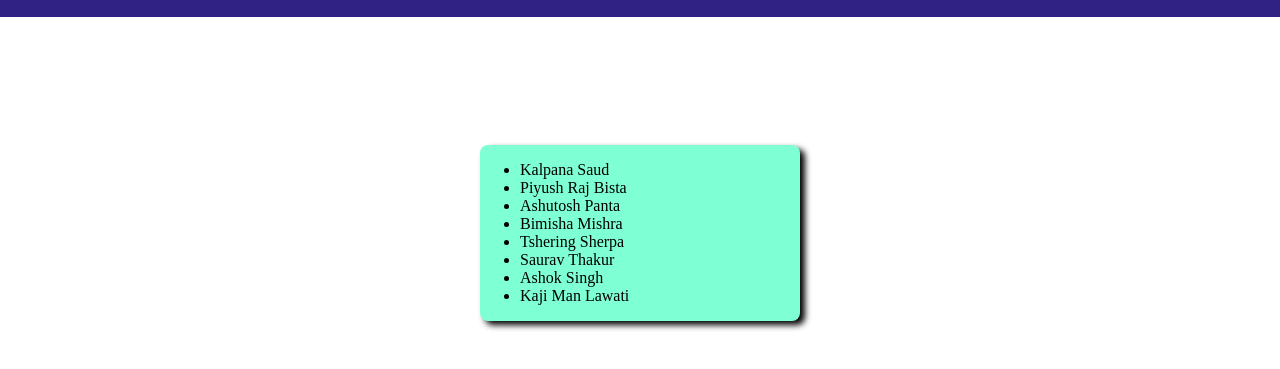
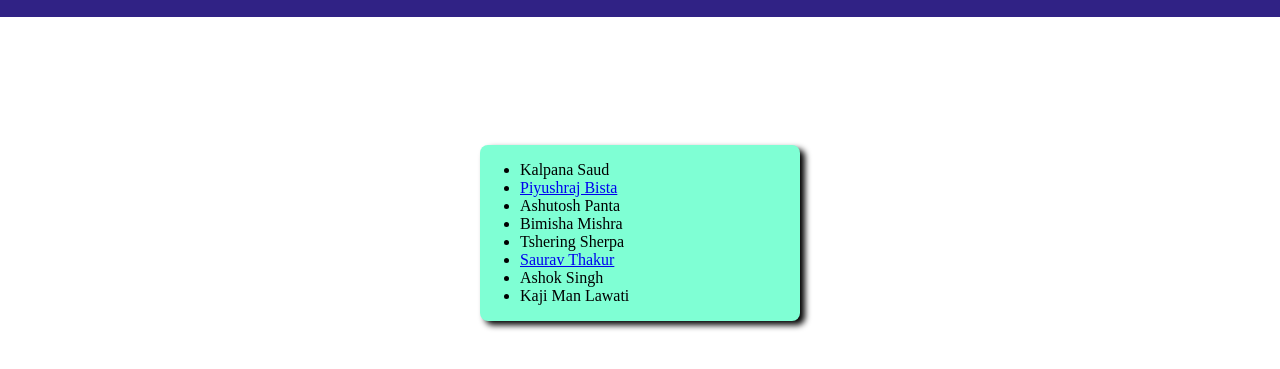
Before and after one commit to WFT-Interns/git-practice, a plain HTML site: page index.html in a window 1280 px wide. Shown: the part 95-464 px from the top of the page. Drawn offline with Linux system fonts and the light colour scheme.

Commit message:
html: add href in anchor tag of list

```diff
--- a/index.html
+++ b/index.html
@@ -16,11 +16,11 @@
       <diV class="grid-item">
         <ul>
           <li>Kalpana Saud</li>
-          <li>Piyush Raj Bista</li>
+          <li> <a href="./piyush.html">Piyushraj Bista</a> </li>
           <li>Ashutosh Panta</li>
           <li>Bimisha Mishra</li>
           <li>Tshering Sherpa</li>
-          <li>Saurav Thakur</li>
+          <li> <a href="./saurav.html">Saurav Thakur</a> </li>
           <li>Ashok Singh</li>
           <li>Kaji Man Lawati</li>
         </ul>
```
